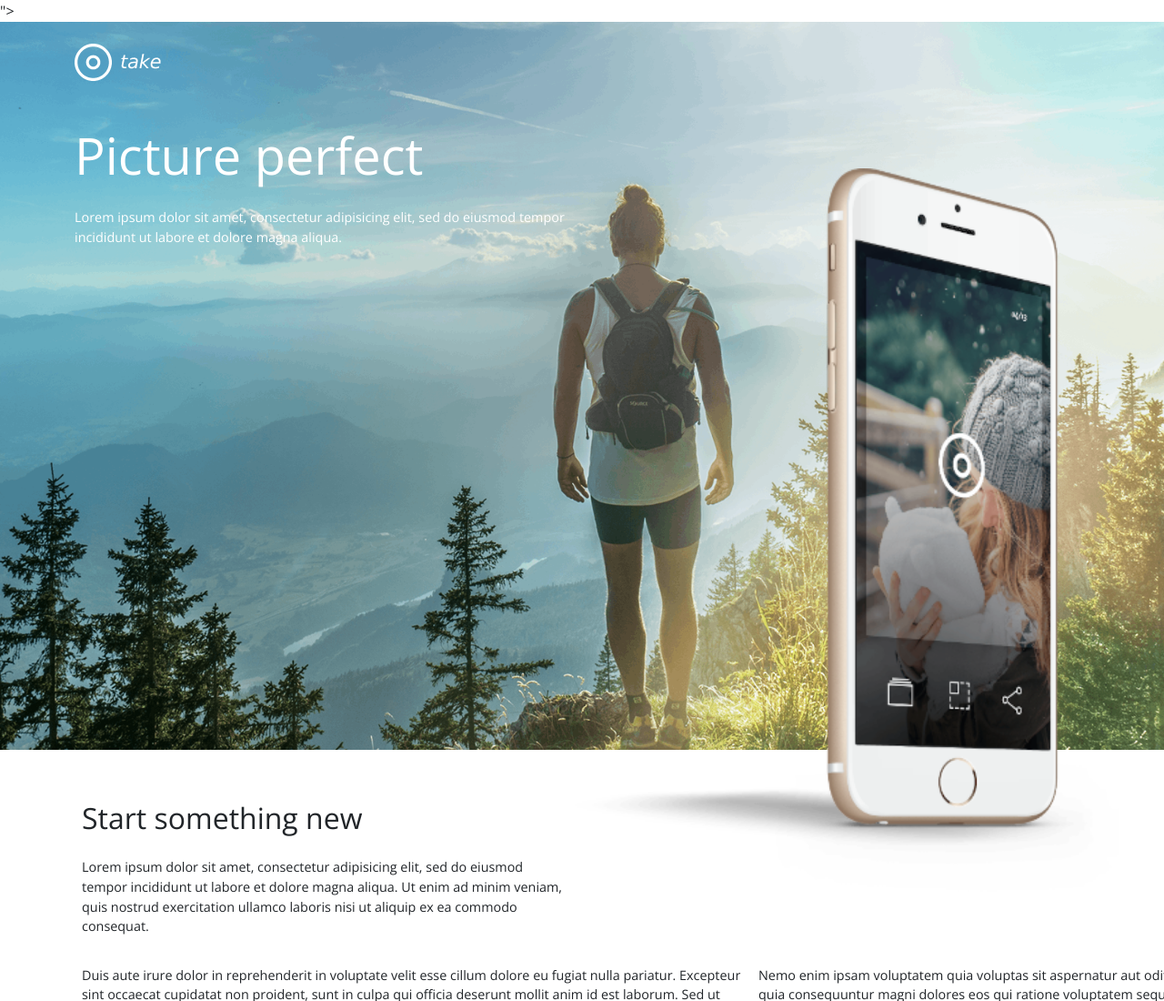
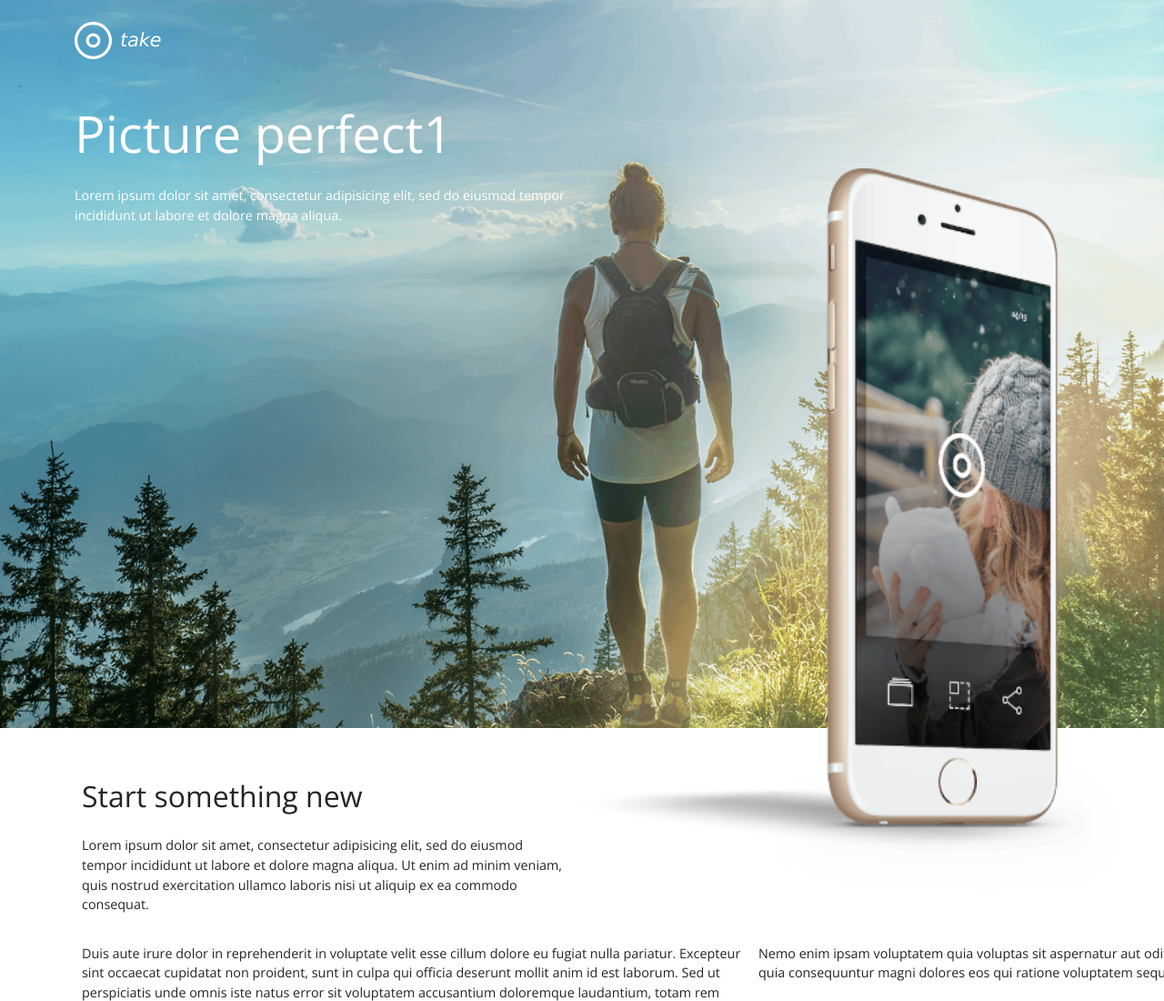
Before and after one commit to yoannperez/Blaz-Integration, a website: page index.html in a window 1280 px wide. Shown: the top 1100 px of the page at 91% size. Drawn offline with nearby package versions, Linux system fonts and the light colour scheme.

Commit message:
Fix: Style.css location in index.htm

```diff
--- a/index.html
+++ b/index.html
@@ -1,5 +1,5 @@
 <!DOCTYPE html>
-<html lang="<i class="fa fa-random" aria-hidden="true"></i>">
+<html lang="fr">
   <html>
     <head>
       <meta charset="utf-8" lang="fr" />
@@ -7,7 +7,7 @@
       <meta name="description" content="Page description. No longer than 155 characters." />
 
       <!-- Feuille de style -->
-      <link rel="stylesheet" href="./css/style.css" />
+      <link rel="stylesheet" href="CSS/style.css" />
 
       <!-- Déclaration Bootstrap -->
       <meta name="viewport" content="width=device-width, initial-scale=1.0" />
@@ -41,7 +41,7 @@
               <div class="col-lg-6 d-flex flex-column justify-content-center">
                 <div class=" ">
                   <div>
-                    <h1 class="text-center text-md-start mb-2 mt-md-5">Picture perfect</h1>
+                    <h1 class="text-center text-md-start mb-2 mt-md-5">Picture perfect1</h1>
                     <p class="text-white text-center text-md-start mt-md-4">Lorem ipsum dolor sit amet, consectetur adipisicing elit, sed do eiusmod tempor incididunt ut labore et dolore magna aliqua.</p>
                   </div>
                 </div>
```
